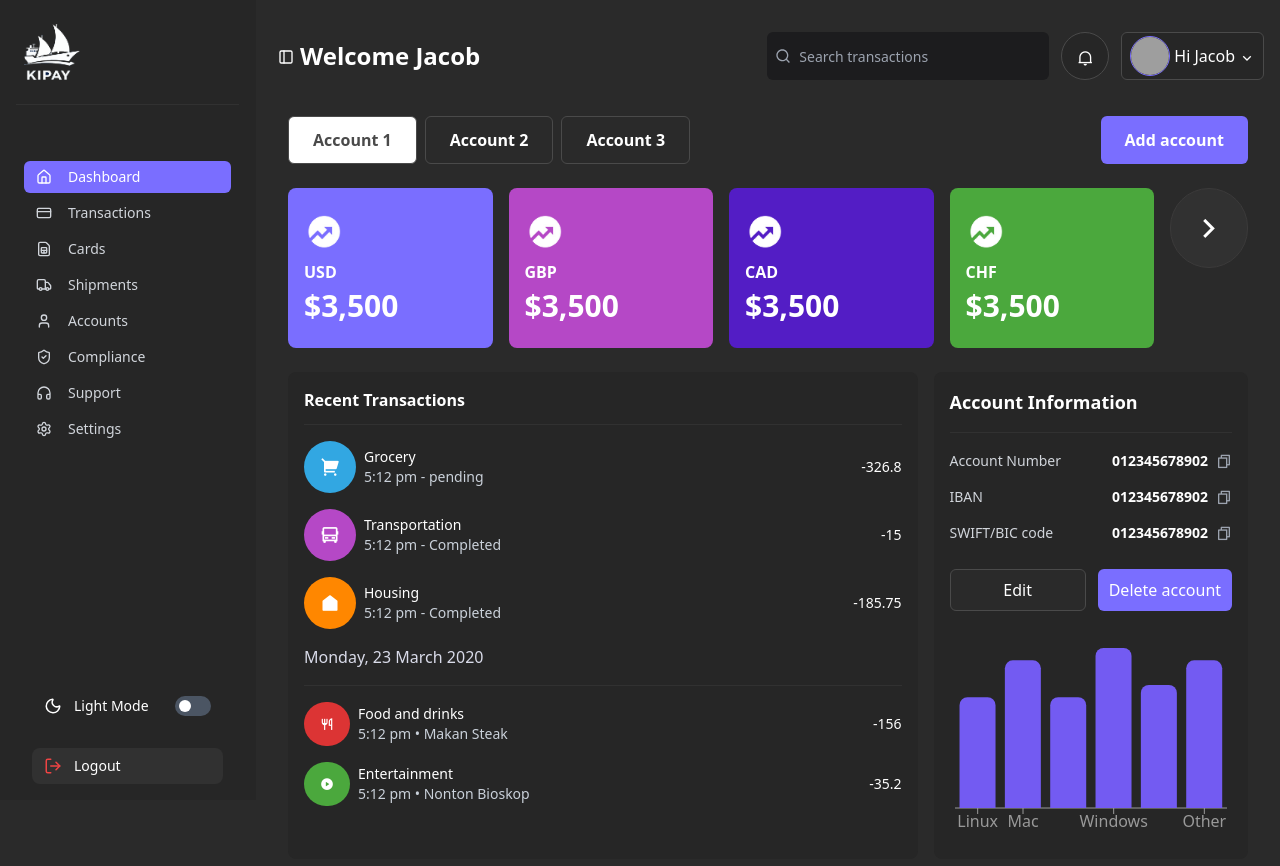
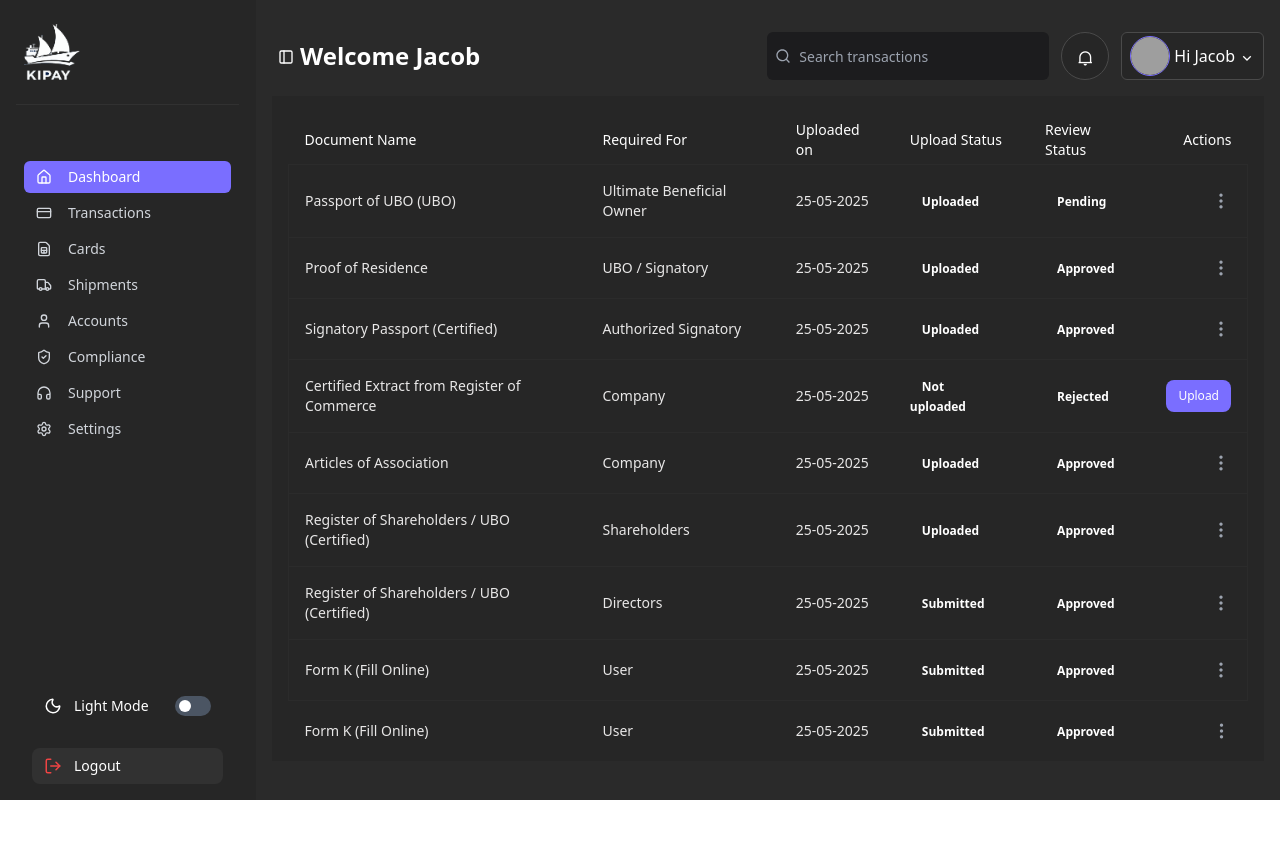
Before and after one commit to MUHAMMAD-HASNAIN-ALI-SHAH/Kipay-Freelancing, a React (Vite) app: page /dashboard in a window 1280 px wide. Shown: the top 866 px of the page. After the commit the page ends 800 px from the top, so only its background shows below. Built offline with nearby package versions, Linux system fonts and the light colour scheme; grey boxes are pictures that could not be loaded.

Commit message:
compliance completed

```diff
--- a/src/components/Dashboard/Accounts.tsx
+++ b/src/components/Dashboard/Accounts.tsx
@@ -85,7 +85,7 @@ const Accounts = () => {
       </div>
 
       {/* Card Row */}
-      <div className="flex flex-wrap gap-4 mb-6">
+      <div className="flex flex-wrap items-center gap-4 mb-6">
         {card.map((c, i) => (
           <div
             key={i}
--- /dev/null
+++ b/src/components/Dashboard/Compliance.tsx
@@ -0,0 +1,138 @@
+import {
+  Table,
+  TableBody,
+  TableCell,
+  TableHead,
+  TableHeader,
+  TableRow,
+} from "../../components/ui/table";
+import { Button } from "../../components/ui/button";
+
+const data = [
+  {
+    name: "Passport of UBO (UBO)",
+    role: "Ultimate Beneficial Owner",
+    date: "25-05-2025",
+    uploadStatus: "Uploaded",
+    reviewStatus: "Pending",
+    showUpload: false,
+  },
+  {
+    name: "Proof of Residence",
+    role: "UBO / Signatory",
+    date: "25-05-2025",
+    uploadStatus: "Uploaded",
+    reviewStatus: "Approved",
+    showUpload: false,
+  },
+  {
+    name: "Signatory Passport (Certified)",
+    role: "Authorized Signatory",
+    date: "25-05-2025",
+    uploadStatus: "Uploaded",
+    reviewStatus: "Approved",
+    showUpload: false,
+  },
+  {
+    name: "Certified Extract from Register of Commerce",
+    role: "Company",
+    date: "25-05-2025",
+    uploadStatus: "Not uploaded",
+    reviewStatus: "Rejected",
+    showUpload: true,
+  },
+  {
+    name: "Articles of Association",
+    role: "Company",
+    date: "25-05-2025",
+    uploadStatus: "Uploaded",
+    reviewStatus: "Approved",
+    showUpload: false,
+  },
+  {
+    name: "Register of Shareholders / UBO (Certified)",
+    role: "Shareholders",
+    date: "25-05-2025",
+    uploadStatus: "Uploaded",
+    reviewStatus: "Approved",
+    showUpload: false,
+  },
+  {
+    name: "Register of Shareholders / UBO (Certified)",
+    role: "Directors",
+    date: "25-05-2025",
+    uploadStatus: "Submitted",
+    reviewStatus: "Approved",
+    showUpload: false,
+  },
+  {
+    name: "Form K (Fill Online)",
+    role: "User",
+    date: "25-05-2025",
+    uploadStatus: "Submitted",
+    reviewStatus: "Approved",
+    showUpload: false,
+  },
+  {
+    name: "Form K (Fill Online)",
+    role: "User",
+    date: "25-05-2025",
+    uploadStatus: "Submitted",
+    reviewStatus: "Approved",
+    showUpload: false,
+  },
+];
+
+const Compliance = () => {
+  return (
+    <div className="w-full pt-5 px-4 bg-[#262626]">
+      <div className="rounded-lg overflow-x-auto">
+        <Table className="min-w-[900px] text-white">
+          <TableHeader>
+            <TableRow className="border-none hover:bg-transparent">
+              <TableHead className="text-white">Document Name</TableHead>
+              <TableHead className="text-white">Required For</TableHead>
+              <TableHead className="text-white">Uploaded on</TableHead>
+              <TableHead className="text-white">Upload Status</TableHead>
+              <TableHead className="text-white">Review Status</TableHead>
+              <TableHead className="text-white text-right">Actions</TableHead>
+            </TableRow>
+          </TableHeader>
+          <TableBody>
+            {data.map((doc, i) => (
+              <TableRow
+                key={i}
+                className="border border-[#2B2B2B] hover:bg-transparent transition-colors"
+              >
+                <TableCell className="text-[#E8E7E7]">{doc.name}</TableCell>
+                <TableCell className="text-[#E8E7E7]">{doc.role}</TableCell>
+                <TableCell className="text-[#E8E7E7]">{doc.date}</TableCell>
+                <TableCell>
+                  <span className="px-3 py-1 rounded-full text-xs font-semibold">
+                    {doc.uploadStatus}
+                  </span>
+                </TableCell>
+                <TableCell>
+                  <span className="px-3 py-1 rounded-full text-xs font-semibold">
+                    {doc.reviewStatus}
+                  </span>
+                </TableCell>
+                <TableCell className="text-right">
+                  {doc.showUpload ? (
+                    <Button className="text-white text-xs bg-[#7A6EFF] hover:bg-[#685fdf] rounded-lg px-3 py-1 h-8">
+                      Upload
+                    </Button>
+                  ) : (
+                    <i className="ri-more-2-fill text-gray-400 text-xl cursor-pointer hover:text-white" />
+                  )}
+                </TableCell>
+              </TableRow>
+            ))}
+          </TableBody>
+        </Table>
+      </div>
+    </div>
+  );
+};
+
+export default Compliance;
--- a/src/components/Dashboard/Main.tsx
+++ b/src/components/Dashboard/Main.tsx
@@ -1,11 +1,11 @@
-import Accounts from "./Accounts";
+import Compliance from "./Compliance";
 import DashboardNavbar from "./DashboardNavbar";
 
 const Main = () => {
   return (
     <div className="text-white">
       <DashboardNavbar />
-      <Accounts />
+      <Compliance />
     </div>
   );
 };
```
Also changed, not shown: public/Dashboard/support-header.png (added).
